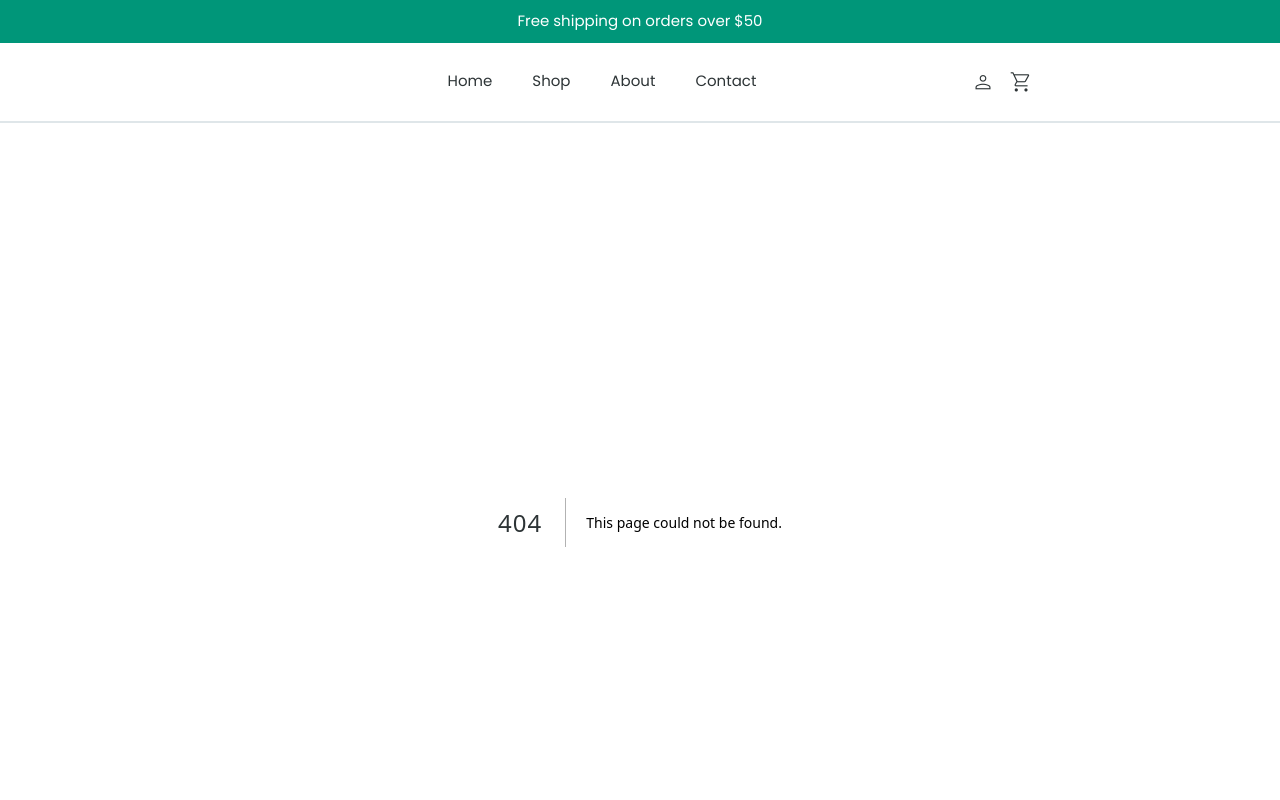
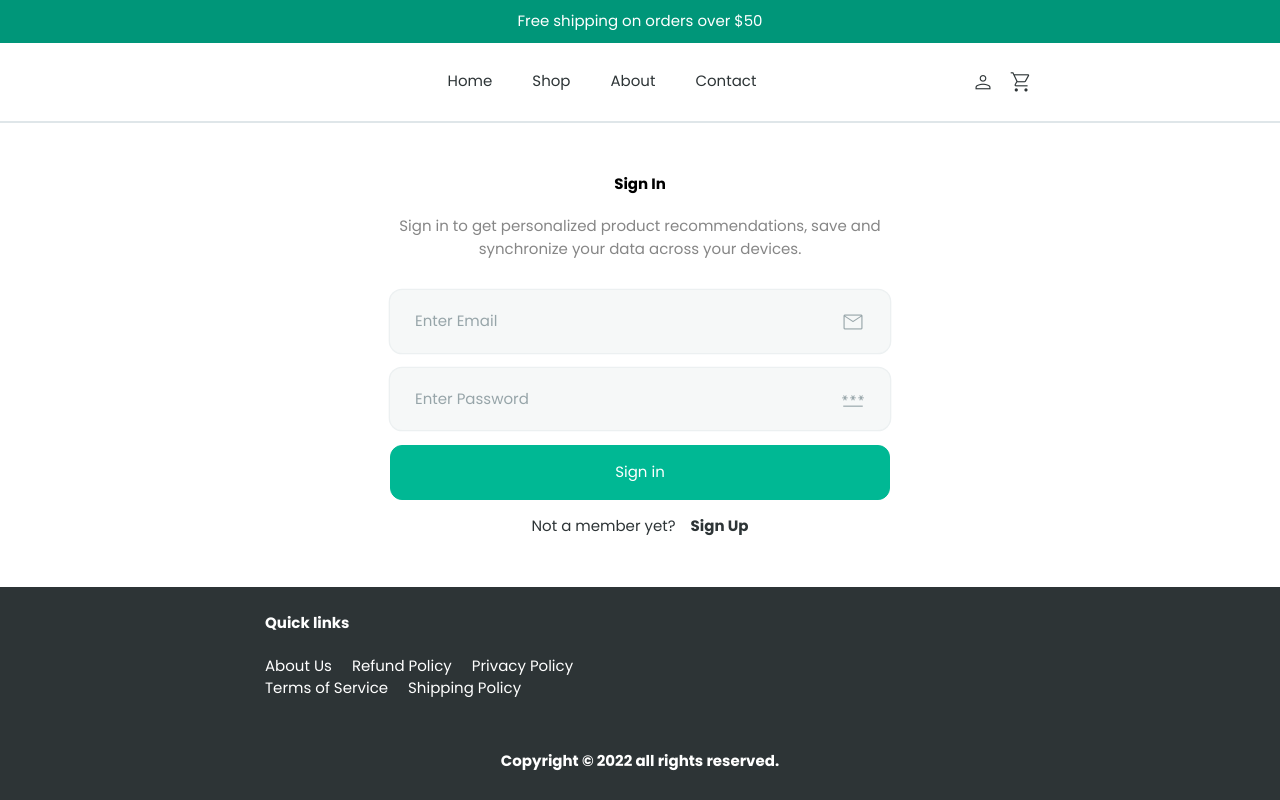
Before and after one commit to marwanzaky/next-ecommerce, a Next.js app: page /signin in a window 1280 px wide. Before the commit this address had no page. Shown: the top 800 px of the page. Built offline with nearby package versions, Linux system fonts and the light colour scheme.

Commit message:
Signin and Signup components

```diff
--- /dev/null
+++ b/app/signin/page.js
@@ -0,0 +1,7 @@
+import Signin from '@components/signin';
+
+export default function Page() {
+    return <div className='App'>
+        <Signin />
+    </div>
+}
--- /dev/null
+++ b/app/signup/page.js
@@ -0,0 +1,7 @@
+import Signup from '@components/signup';
+
+export default function Page() {
+    return <div className='App'>
+        <Signup />
+    </div>
+}
--- a/components/navigation/index.js
+++ b/components/navigation/index.js
@@ -3,16 +3,16 @@
 import { useEffect, useState } from 'react';
 
 import Link from 'next/link';
+import Image from 'next/image';
 
 import User from '@utils/user';
 import CartItems from '@utils/cartItems';
-import Image from 'next/image';
 
 function Avatar() {
     const [user, setUser] = useState(User.getUser());
 
     return <Link className='nav-btn' href='/me'>
-        <Image src={`${process.env.NEXT_PUBLIC_SERVER}/imgs/users/${user?.photo}`} width={24} height={24} />
+        <Image className='rounded-full' src={`${process.env.NEXT_PUBLIC_SERVER}/imgs/users/${user?.photo}`} width={24} height={24} />
     </Link>
 }
 
--- a/components/product/index.js
+++ b/components/product/index.js
@@ -29,8 +29,8 @@ function Preview({ product }) {
                 src={`${process.env.NEXT_PUBLIC_SERVER}/${img}`}
                 alt={`${product.name} ${i + 1}`}
                 onClick={() => setImg(i)}
-                width={256}
-                height={256}
+                width={128}
+                height={128}
             />)}
         </div>
     </div >
--- /dev/null
+++ b/components/signin/index.js
@@ -0,0 +1,70 @@
+'use client';
+
+import { useState } from 'react';
+
+import { useRouter } from 'next/navigation';
+import Link from 'next/link';
+
+import { InputText } from '@utils/components/input';
+import User from '@utils/user';
+
+import { ButtonFull } from '@ui/Button';
+
+const initialState = {
+    email: '',
+    password: '',
+}
+
+export default function Signin() {
+    const router = useRouter();
+    const [form, setForm] = useState(initialState);
+
+    const handleChange = (event) => {
+        event.preventDefault();
+
+        const newForm = { ...form, [event.target.id]: event.target.value };
+
+        setForm(newForm);
+    }
+
+    const onSubmit = async event => {
+        event.preventDefault();
+
+        const requestOptions = {
+            method: 'POST',
+            credentials: 'include',
+            headers: { 'Content-Type': 'application/json' },
+            body: JSON.stringify(form)
+        };
+
+        const response = await fetch(`${process.env.NEXT_PUBLIC_SERVER}/users/login`, requestOptions);
+        const data = await response.json();
+
+        if (data.token)
+            alert('Logged in successfully!');
+        else alert(data.message);
+
+        User.login(data.token, data.data.user);
+        console.log('login', data);
+
+        router.push('/');
+    }
+
+    return <section className='section-signin'>
+        <div className='xl:container xl:mx-auto'>
+            <form onSubmit={onSubmit} className='m-auto max-w-[500px]'>
+                <h4 className='text-center'>Sign In</h4>
+                <p className='signin-p'>Sign in to get personalized product recommendations, save and synchronize your data across your devices.</p>
+
+                <InputText type='text' id='email' placeholder='Enter Email' icon='email' onChange={handleChange} />
+                <InputText type='password' id='password' placeholder='Enter Password' icon='password' onChange={handleChange} />
+
+                <ButtonFull type='submit' className='w-full block mb-[15px]'>Sign in</ButtonFull>
+
+                <p className='text-center'>
+                    Not a member yet?&emsp;<Link href='/signup'><strong>Sign Up</strong></Link>
+                </p>
+            </form>
+        </div>
+    </section>
+}
--- /dev/null
+++ b/components/signup/index.js
@@ -0,0 +1,68 @@
+'use client';
+
+import { useState } from 'react';
+
+import { useRouter } from 'next/navigation';
+import Link from 'next/link';
+
+import { InputText } from '@utils/components/input';
+import { ButtonFull } from '@ui/Button';
+
+const initialState = {
+    name: '',
+    email: '',
+    password: '',
+    passwordConfirm: ''
+}
+
+export default function Signup() {
+    const router = useRouter();
+    const [form, setForm] = useState(initialState);
+
+    const handleChange = (event) => {
+        event.preventDefault();
+        const newForm = { ...form, [event.target.id]: event.target.value };
+        setForm(newForm);
+    }
+
+    const submit = async (event) => {
+        event.preventDefault();
+
+        const requestOptions = {
+            method: 'POST',
+            credentials: 'include',
+            headers: { 'Content-Type': 'application/json' },
+            body: JSON.stringify(form)
+        };
+
+        const response = await fetch(`${process.env.NEXT_PUBLIC_SERVER}/users/signup`, requestOptions);
+        const data = await response.json();
+
+        if (data.token)
+            alert('Signed up successfully!');
+        else alert(data.message);
+
+        console.log('signup', data);
+        router.push('/');
+    }
+
+    return <section className='section-signup'>
+        <div className='xl:container xl:mx-auto'>
+            <form onSubmit={submit} className='m-auto max-w-[500px]'>
+                <h4 className='text-center'>Sign Up</h4>
+                <p className='signup-p'>Create an account to unlock all the benefits to easily save and synchronize your data across your devices.</p>
+
+                <InputText type='text' id='name' placeholder='Enter Name' icon='person' onChange={handleChange} />
+                <InputText type='text' id='email' placeholder='Enter Email' icon='email' onChange={handleChange} />
+                <InputText type='password' id='password' placeholder='Enter Password' icon='password' onChange={handleChange} />
+                <InputText type='password' id='passwordConfirm' placeholder='Repeat Password' icon='password' onChange={handleChange} />
+
+                <ButtonFull type='submit' className='w-full block mb-[15px]'>Sign up</ButtonFull>
+
+                <p className='text-center'>
+                    Have an account?&emsp;<Link href='/signin'><strong>Sign In</strong></Link>
+                </p>
+            </form>
+        </div>
+    </section>
+}
--- a/components/ui/Button/index.js
+++ b/components/ui/Button/index.js
@@ -1,7 +1,13 @@
-export function ButtonFull({ className, onClick, children }) {
-    return <button className={`btn-base btn-full ${className}`} onClick={onClick}>{children}</button>
+export function ButtonFull({ className, type, onClick, children }) {
+    return <button
+        className={`btn-base btn-full ${className}`}
+        type={type}
+        onClick={onClick}>{children}</button>
 }
 
-export function ButtonGhostGrey({ className, onClick, children }) {
-    return <button className={`btn-base btn-ghost-grey ${className}`} onClick={onClick}>{children}</button>
+export function ButtonGhostGrey({ className, type, onClick, children }) {
+    return <button
+        className={`btn-base btn-ghost-grey ${className}`}
+        type={type}
+        onClick={onClick}>{children}</button>
 }
```
